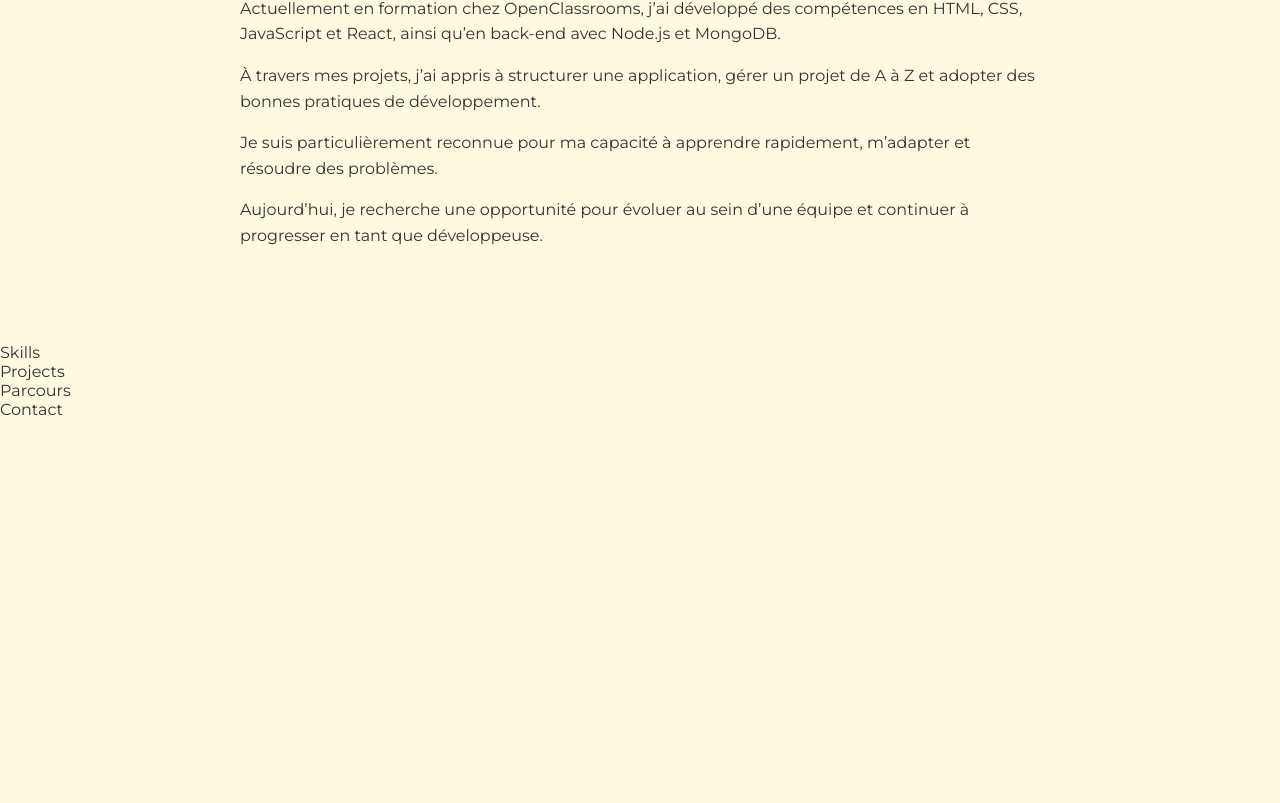
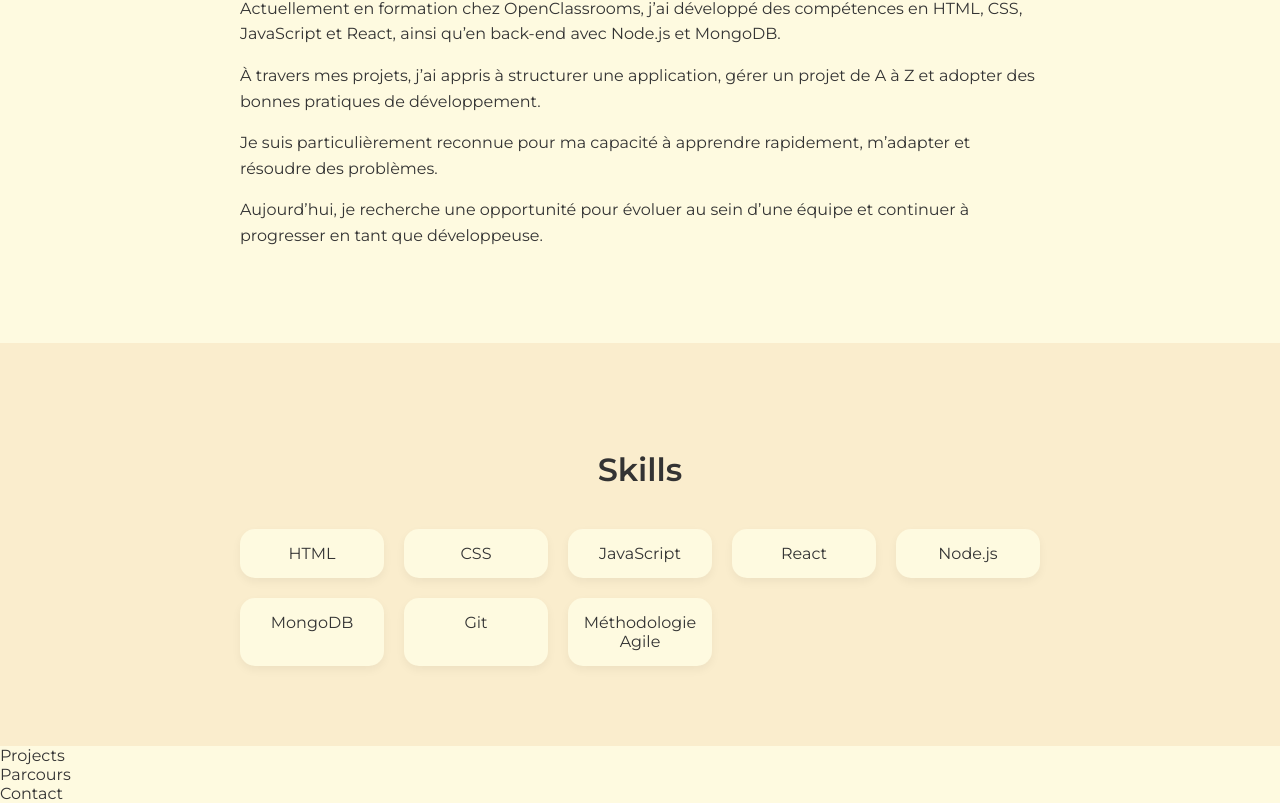
Before and after one commit to Sara-Dalleau/portfolio-sara, a React (Vite) app: page / in a window 1280 px wide. Shown: the part 1037-1840 px from the top of the page. Before the commit the page ends 1456 px from the top, so only its background shows below. Built offline with nearby package versions, Linux system fonts and the light colour scheme.

Commit message:
Création de la section Skills: structure et design en cards

```diff
--- a/src/sections/Skills.jsx
+++ b/src/sections/Skills.jsx
@@ -1,5 +1,20 @@
 function Skills() {
-  return <section>Skills</section>
+  return (
+    <section className="skills">
+      <h2>Skills</h2>
+
+      <div className="skills__container">
+        <div className="skill-card">HTML</div>
+        <div className="skill-card">CSS</div>
+        <div className="skill-card">JavaScript</div>
+        <div className="skill-card">React</div>
+        <div className="skill-card">Node.js</div>
+        <div className="skill-card">MongoDB</div>
+        <div className="skill-card">Git</div>
+        <div className="skill-card">Méthodologie Agile</div>
+      </div>
+    </section>
+  )
 }
 
 export default Skills
--- a/src/styles/main.scss
+++ b/src/styles/main.scss
@@ -114,3 +114,42 @@ body {
   margin-bottom: 15px;
   line-height: 1.6;
 }
+
+/* ============================= */
+/*  SKILLS SECTION */
+/* ============================= */
+
+.skills {
+  padding: 80px 20px;
+  background-color: var(--color-section);
+  text-align: center;
+}
+
+.skills h2 {
+  font-size: 2rem;
+  margin-bottom: 40px;
+}
+
+/* Container des skills */
+.skills__container {
+  display: grid;
+  grid-template-columns: repeat(auto-fit, minmax(120px, 1fr));
+  gap: 20px;
+  max-width: 800px;
+  margin: 0 auto;
+}
+
+/* Card skill */
+.skill-card {
+  background-color: var(--color-bg);
+  padding: 15px;
+  border-radius: 15px;
+  font-weight: 500;
+  box-shadow: 0 4px 10px rgba(0, 0, 0, 0.05);
+  transition: transform 0.3s ease;
+}
+
+/* Hover */
+.skill-card:hover {
+  transform: translateY(-5px);
+}
```
